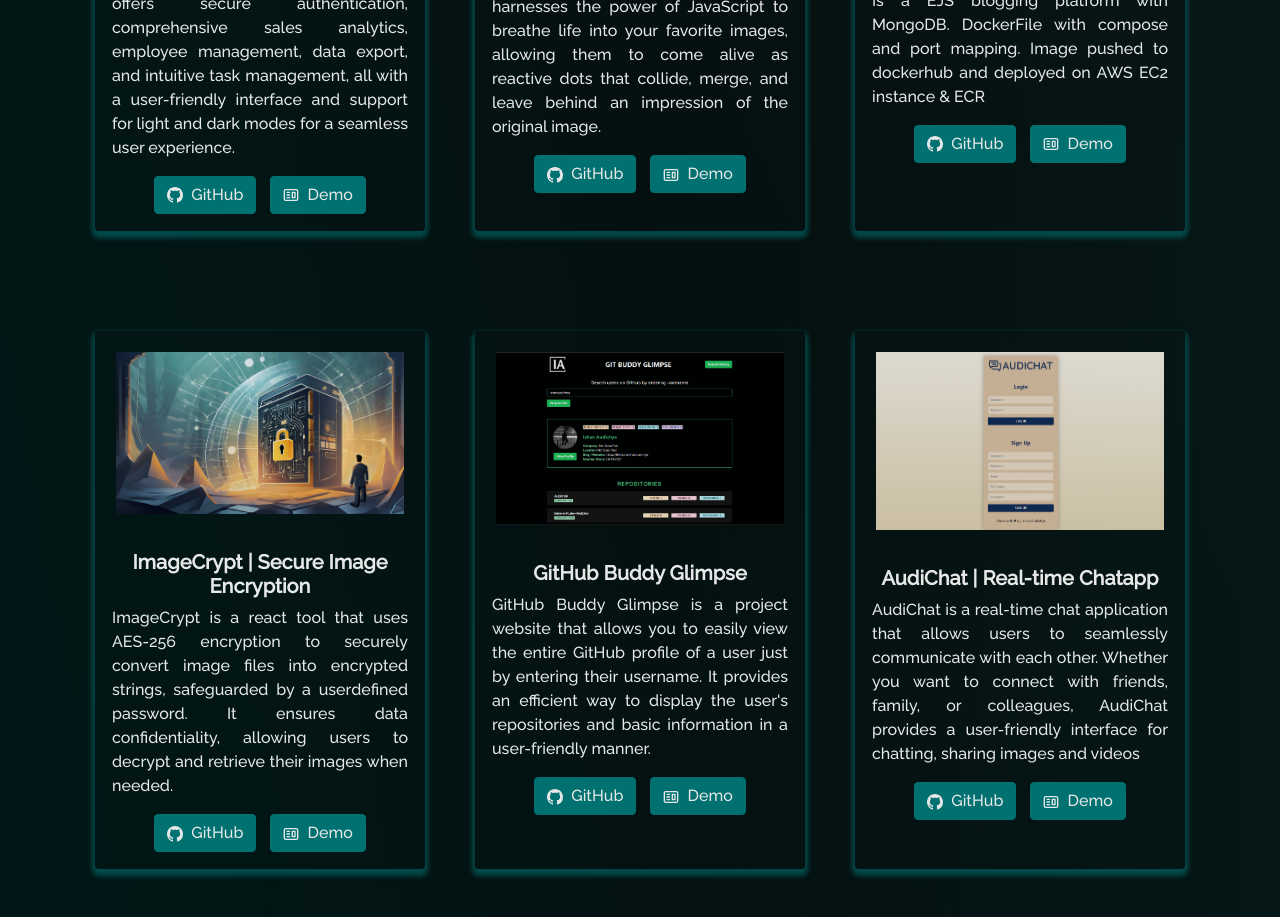
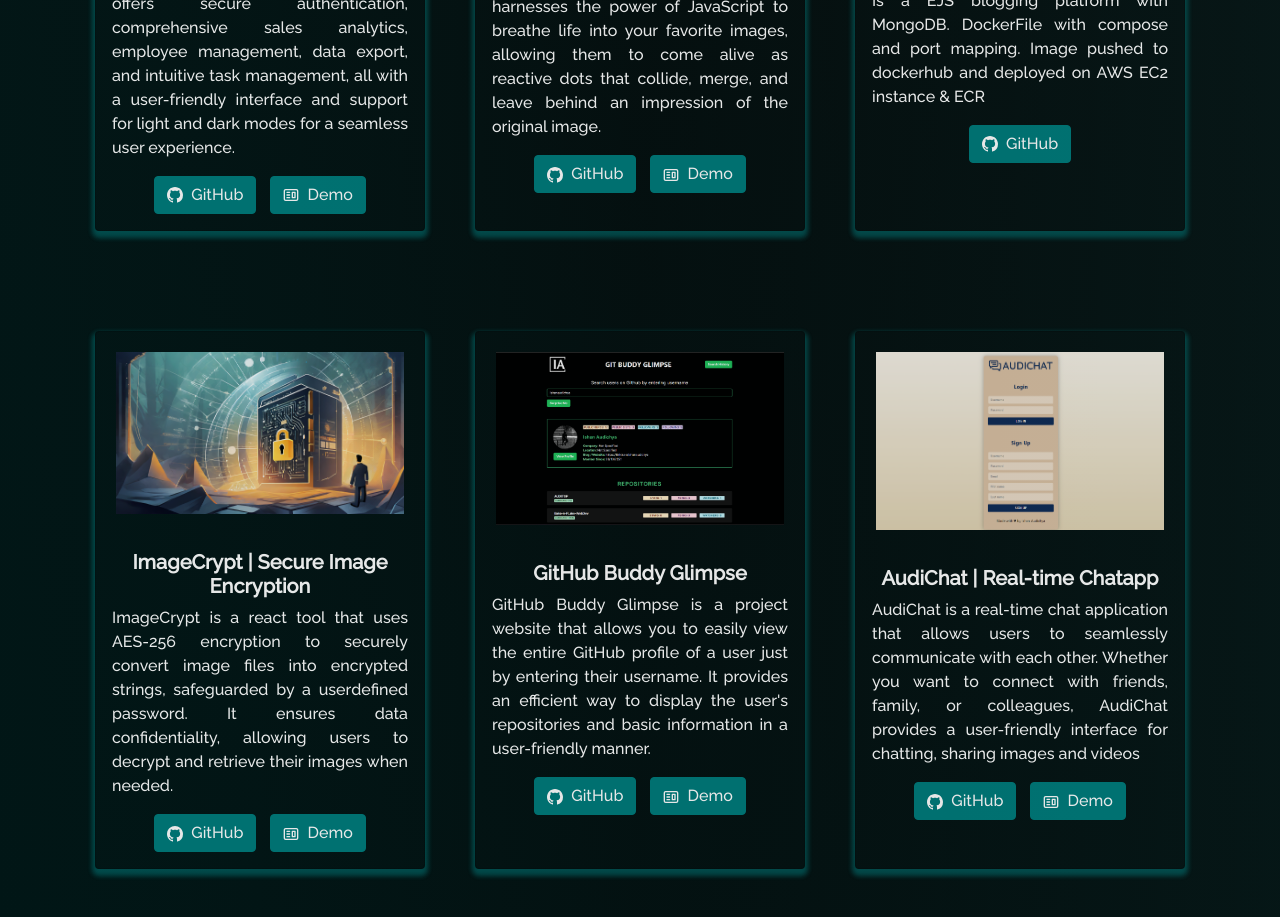
Before and after one commit to ishanaudichya/portfolio-c, a React (Create React App) app: page /project in a window 1280 px wide. Shown: the part 1300-2217 px from the top of the page. Built offline with nearby package versions, Linux system fonts and the light colour scheme.

Commit message:
Update Projects.js

```diff
--- a/src/components/Projects/Projects.js
+++ b/src/components/Projects/Projects.js
@@ -87,7 +87,6 @@ function Projects() {
               title="Blogify | Blogging Platform"
               description="Is a EJS blogging platform with MongoDB. DockerFile with compose and port mapping. Image pushed to dockerhub and deployed on AWS EC2 instance & ECR "
               ghLink="https://github.com/ishanaudichya/"
-              demoLink="https://reactive-dots-ishan.netlify.app/"
             />
           </Col>
           <Col md={4} className="project-card">
```
